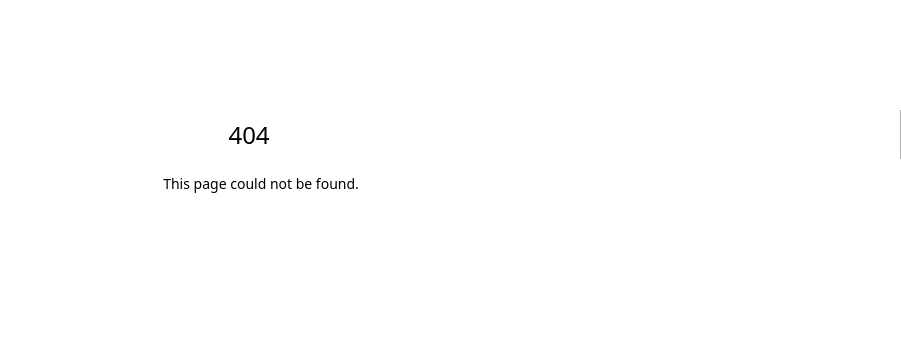
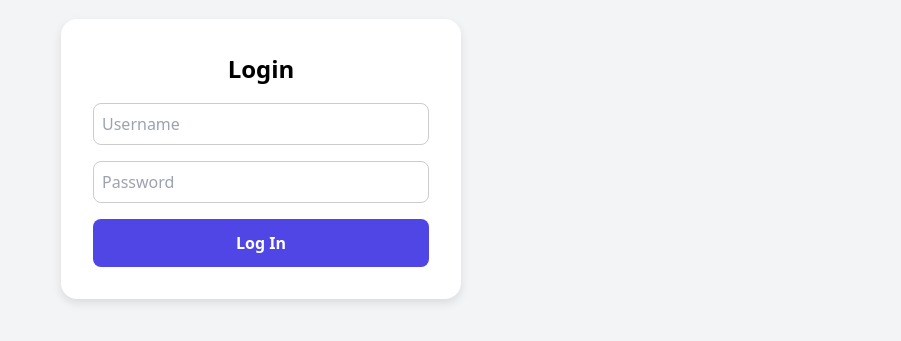
Before and after one commit to test-party/guinea-pig-next, a Next.js app: page /login in a window 1280 px wide. Before the commit this address had no page. Shown: the part 241-582 px from the top of the page, without its empty margins (379-1280 px from the left). Built offline with nearby package versions, Linux system fonts and the light colour scheme.

Commit message:
add login

```diff
--- /dev/null
+++ b/src/app/login/page.tsx
@@ -0,0 +1,54 @@
+import { useState } from 'react';
+import { useRouter } from 'next/router';
+
+export default function LoginPage() {
+  const router = useRouter();
+  const [username, setUsername] = useState('');
+  const [password, setPassword] = useState('');
+  const [error, setError] = useState('');
+
+  const handleLogin = (e: React.FormEvent) => {
+    e.preventDefault();
+    if (username === 'admin' && password === '1234') {
+      router.push('http://localhost:3000/all-tests');
+    } else {
+      setError('Invalid credentials.');
+    }
+  };
+
+  return (
+    <div style={{ minHeight: '100vh', display: 'flex', alignItems: 'center', justifyContent: 'center', backgroundColor: '#f3f4f6' }}>
+      <form
+        onSubmit={handleLogin}
+        style={{ backgroundColor: '#fff', padding: '2rem', borderRadius: '1rem', boxShadow: '0 4px 10px rgba(0, 0, 0, 0.1)', width: '100%', maxWidth: '400px' }}
+      >
+        <h2 style={{ fontSize: '1.5rem', fontWeight: 'bold', marginBottom: '1rem', textAlign: 'center' }}>Login</h2>
+
+        <input
+          type="text"
+          placeholder="Username"
+          value={username}
+          onChange={(e) => setUsername(e.target.value)}
+          style={{ width: '100%', padding: '0.5rem', marginBottom: '1rem', borderRadius: '0.5rem', border: '1px solid #ccc' }}
+        />
+
+        <input
+          type="password"
+          placeholder="Password"
+          value={password}
+          onChange={(e) => setPassword(e.target.value)}
+          style={{ width: '100%', padding: '0.5rem', marginBottom: '1rem', borderRadius: '0.5rem', border: '1px solid #ccc' }}
+        />
+
+        {error && <p style={{ color: 'red', fontSize: '0.875rem', marginBottom: '1rem' }}>{error}</p>}
+
+        <button
+          type="submit"
+          style={{ width: '100%', padding: '0.75rem', backgroundColor: '#4f46e5', color: 'white', border: 'none', borderRadius: '0.5rem', fontWeight: 'bold' }}
+        >
+          Log In
+        </button>
+      </form>
+    </div>
+  );
+}
```
